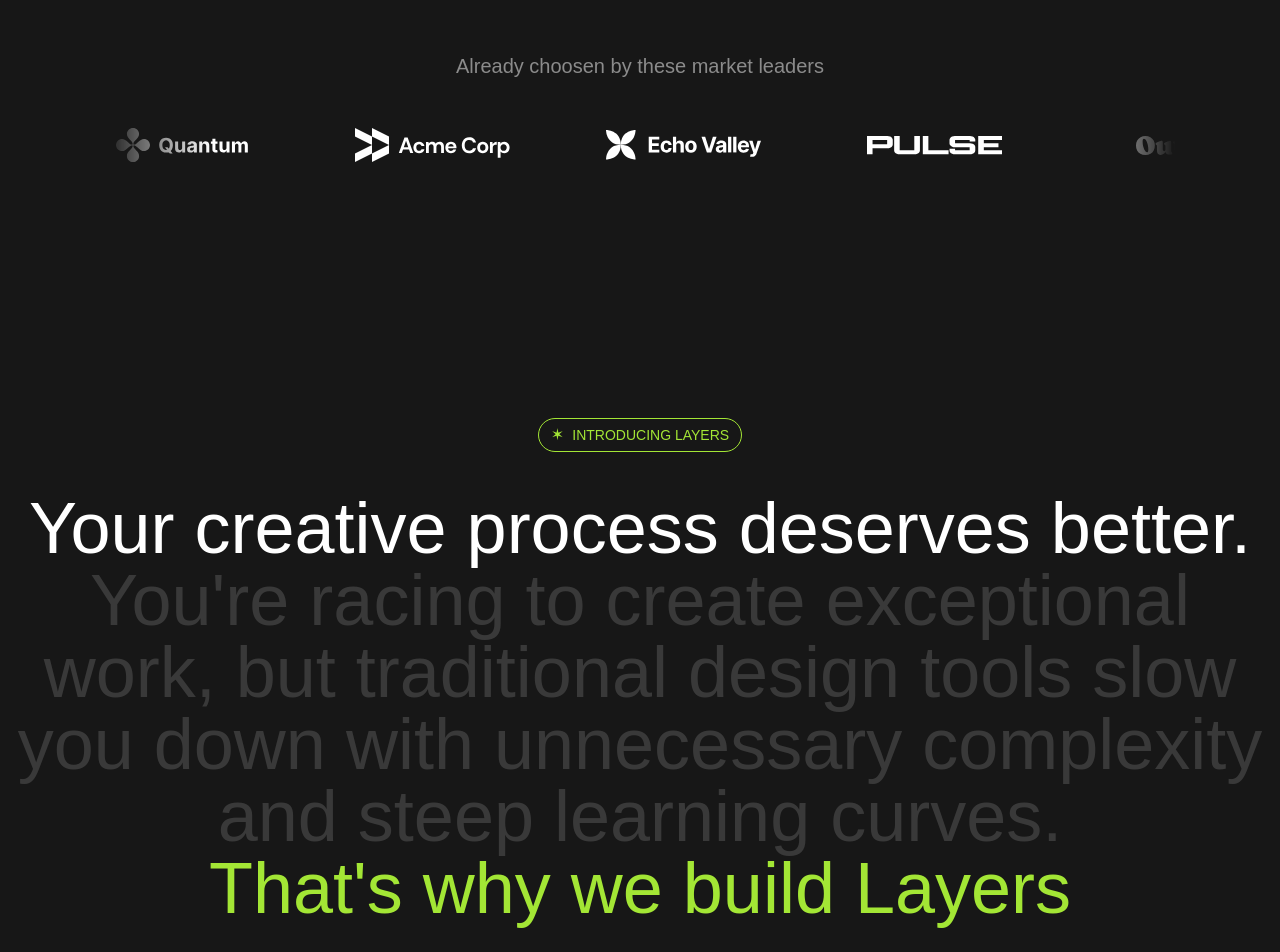
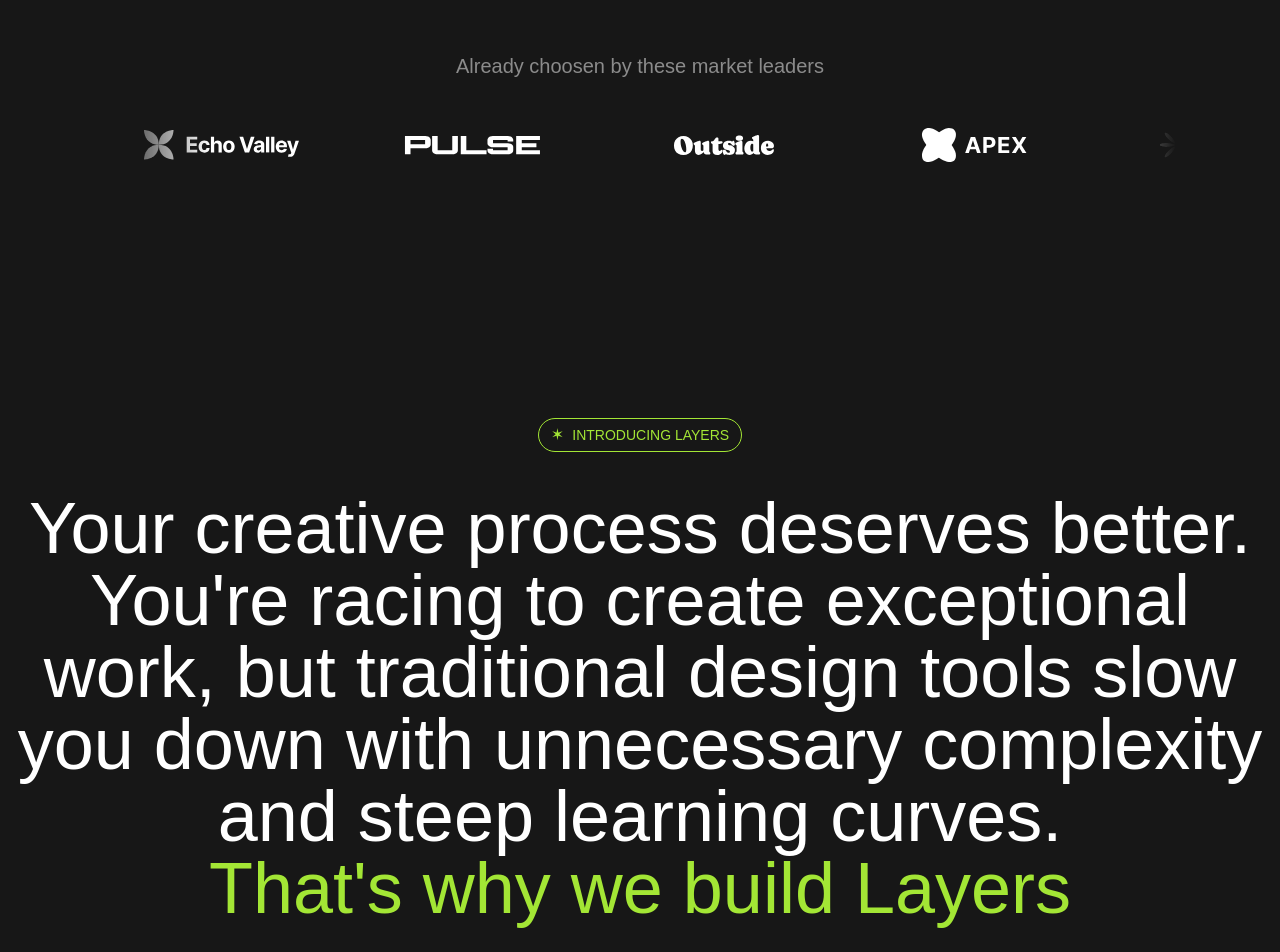
Before and after one commit to DalipTandon/Layers, a Next.js app: page / in a window 1280 px wide. Shown: the part 800-1752 px from the top of the page. Built offline with nearby package versions, Linux system fonts and the light colour scheme.

Commit message:
introduction animation

```diff
--- a/src/app/sections/Introduction.tsx
+++ b/src/app/sections/Introduction.tsx
@@ -1,18 +1,41 @@
+"use client"
+import { useEffect, useRef, useState } from "react";
 import Tag from "../components/Tag";
+import { useScroll, useTransform } from "framer-motion";
+import { twMerge } from "tailwind-merge";
+const text = `You're racing to create exceptional work, but traditional design tools slow you down with unnecessary complexity and steep learning curves.`;
+const words=text.split(' ');
+export default function Introduction() {
+  const scrollTarget=useRef<HTMLDivElement>(null);
+  const {scrollYProgress}=useScroll({target:scrollTarget,offset:['start end','end end']})
+  const[currentWord,setCurrentWord]=useState(0);
+  const wordIndex=useTransform(scrollYProgress,[0,1],[0,words.length])
 
-const text = `You're racing to create exceptional work, but traditional design tools slow you down with unnecessary complexity and steep learning curves.`;
-
-export default function Introduction() {
+  useEffect(()=>{
+    wordIndex.on('change',(latest)=>{
+      setCurrentWord(latest);
+    })
+  },[wordIndex])
   return (
     <section className="py-28 lg:py-40">
       <div className="conatiner">
+        <div className="sticky top-20 md:top-28 lg:top-40">
         <div className="flex justify-center">
         <Tag>Introducing Layers</Tag>
         </div>
         <div className="text-4xl md:text-6xl lg:text-7xl text-center font-medium mt-10">
-          <span     >Your creative process deserves better.</span>{" "}
-          <span className="text-white/15">{text}</span>
+          <span>Your creative process deserves better.</span>{" "}
+          <span className="">
+          {words.map((word,i)=>(
+            <span key={i} className={twMerge("transition duration-500 text-white/15",i<currentWord && 'text-white')}>{`${word} `}</span>
+          ))}
+
+          </span>
           <span className="text-lime-400 block">That's why we build Layers</span>
+        </div>
+        </div>
+        <div className="h-[150vh]" ref={scrollTarget}>
+
         </div>
       </div>
     </section>
--- a/src/app/sections/LogoTicker.tsx
+++ b/src/app/sections/LogoTicker.tsx
@@ -8,6 +8,8 @@
 import celestialLogo from "../assets/images/celestial.svg";
 import twiceLogo from "../assets/images/twice.svg";
 import Image from "next/image";
+import { Fragment } from "react";
+import { AnimatePresence,motion } from "framer-motion";
 const logos = [
     { name: "Quantum", image: quantumLogo },
     { name: "Acme Corp", image: acmeLogo },
@@ -23,12 +25,17 @@
     return<section className="py-24 overflow-x-clip" >
         <div className="container">
         <h3 className="text-center text-white/50 text-xl">Already choosen by these market leaders</h3>
-        <div className="overflow-hidden mt-12 [mask-image:linear-gradient(to_right,_transparent,_black_10%,_black_90%,_transparent)]">
-            <div className="flex gap-24 pr-24">
-                {logos.map((logo)=>(
+        <div className="flex overflow-hidden mt-12 [mask-image:linear-gradient(to_right,_transparent,_black_10%,_black_90%,_transparent)]">
+            <motion.div animate={{x:"-50%"}} transition={{duration:30,ease:"linear",repeat:Infinity}} className="flex flex-none gap-24 pr-24">
+                {Array.from({length:2}).map((_,i)=>(
+                    <Fragment key={i}>
+                       {logos.map((logo)=>(
                     <Image src={logo.image} key={logo.name} alt={logo.name}/>
                 ))}
-            </div>
+                    </Fragment>
+                ))}
+
+            </motion.div>
         </div>
         </div>
     </section>
```
